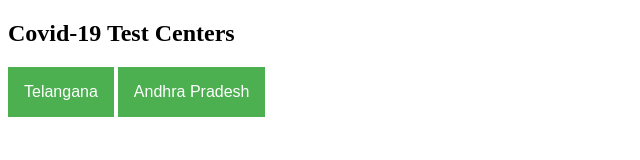
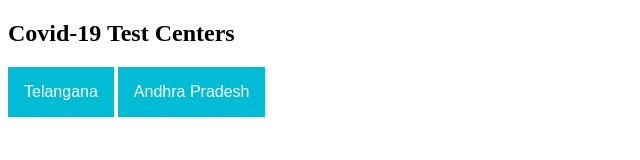
Before and after one commit to yuvrajchowdary/covid-19, a plain HTML site: page index.html in a window 1280 px wide. Shown: the whole page, without its empty margins (0-640 px from the left). Drawn offline with Linux system fonts and the light colour scheme; a web font is replaced by a local one.

Commit message:
Update index.html

```diff
--- a/index.html
+++ b/index.html
@@ -10,7 +10,7 @@ body {
    font-style: normal;
 }
       .dropbtn {
-        background-color: #4caf50;
+        background-color: #00bcd4;
         color: white;
         padding: 16px;
         font-size: 16px;
```
